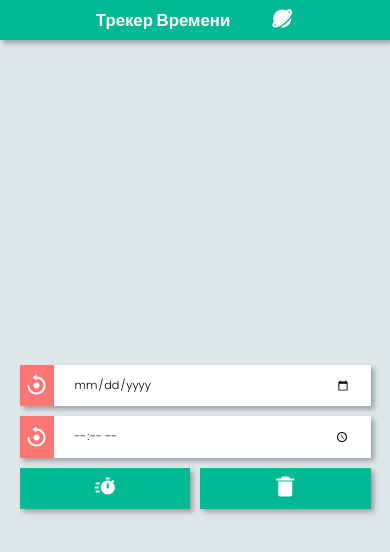
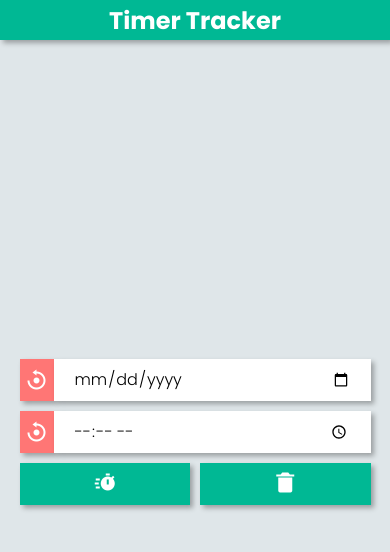
Before and after one commit to JasurIbraimov/Time-Tracker, a plain HTML site: page index.html in a window 390 px wide. Drawn offline with nearby package versions, Linux system fonts and the light colour scheme.

Commit message:
fixed bugs decided to remove lang switcher

```diff
--- a/index.html
+++ b/index.html
@@ -11,18 +11,7 @@
 	<body>
 		<section>
 			<header class="header">
-				<h1>Трекер Времени</h1>
-				<div class="language">
-					<div class="language__changer">
-						<i class="bx bxs-planet"></i>
-					</div>
-					<div class="language__variants">
-						<ul>
-							<li data-lang="ru">Русский</li>
-							<li data-lang="en">English</li>
-						</ul>
-					</div>
-				</div>
+				<h1>Timer Tracker</h1>
 			</header>
 			<div class="layer">
 				<form class="form" name="form">
@@ -35,37 +24,37 @@
 						<input name="time" type="time" />
 					</div>
 					<div class="form__buttons">
-						<button type="submit"><i class="bx bxs-timer"></i></button>
+						<button type="button" id='timerBtn'><i class="bx bxs-timer"></i></button>
 						<button type="button" class="form__reset-btn"><i class="bx bxs-trash-alt"></i></button>
 					</div>
 					<div class="tip" id="tip">
-						<p>Выберите один из вариантов!</p>
+						<p>Choose one of the options!</p>
 					</div>
 				</form>
 				<div class="timer timer_hidden" id="timer">
 					<div class="timer__unit">
 						<p class="timer__count" id="years">00</p>
-						<p class="timer__descr">Год</p>
+						<p class="timer__descr">Years</p>
 					</div>
 					<div class="timer__unit">
 						<p class="timer__count" id="months">00</p>
-						<p class="timer__descr">Месяц</p>
+						<p class="timer__descr">Months</p>
 					</div>
 					<div class="timer__unit">
 						<p class="timer__count" id="days">00</p>
-						<p class="timer__descr">День</p>
+						<p class="timer__descr">Days</p>
 					</div>
 					<div class="timer__unit">
 						<p class="timer__count" id="hours">00</p>
-						<p class="timer__descr">Час</p>
+						<p class="timer__descr">Hours</p>
 					</div>
 					<div class="timer__unit">
 						<p class="timer__count" id="minutes">00</p>
-						<p class="timer__descr">Минута</p>
+						<p class="timer__descr">Minutes</p>
 					</div>
 					<div class="timer__unit">
 						<p class="timer__count" id="seconds">00</p>
-						<p class="timer__descr">Секунда</p>
+						<p class="timer__descr">Seconds</p>
 					</div>
 				</div>
 			</div>
--- a/script.js
+++ b/script.js
@@ -1,72 +1,34 @@
 window.addEventListener('DOMContentLoaded', () => {
 	// CONSTANTS
-	let lang = 'ru'
-	let TIMER_STATUS
 	const MESSAGES = {
 		years: {
-			success: {
-				en: 'Year',
-				ru: 'Год'
-			},
-			error: {
-				en: 'Oops',
-				ru: 'Увы'
-			},
+			success: 'Years',
+			error: 'Oops',
 			reset: '00'
 		},
 		months: {
-			success: {
-				en: 'Month',
-				ru: 'Месяц'
-			},
-			error: {
-				en: 'This time',
-				ru: 'Это время'
-			},
+			success: 'Months',
+			error: 'This time',
 			reset: '00'
 		},
 		days: {
-			success: {
-				en: 'Days',
-				ru: 'День'
-			},
-			error: {
-				en: 'Will not return!',
-				ru: 'Не вернуть!'
-			},
+			success: 'Days',
+			error: 'Will not return!',
 			reset: '00'
 		},
 		hours: {
-			success: {
-				en: 'Hours',
-				ru: 'Час'
-			},
-			error: {
-				en: "Let's",
-				ru: 'Пора'
-			},
+			success: 'Hours',
+			error: "Let's",
 			reset: '00'
 		},
 		minutes: {
-			success: {
-				en: 'Minutes',
-				ru: 'Минута'
-			},
-			error: {
-				en: 'Move',
-				ru: 'двигаться'
-			},
+			success: 'Minutes',
+			error: "Move",
 			reset: '00'
 		},
 		seconds: {
-			success: {
-				en: 'Seconds',
-				ru: 'Секунда'
-			},
-			error: {
-				en: 'On!',
-				ru: 'вперед!'
-			},
+			success: 'Seconds',
+			error: 'On!',
 			reset: '00'
 		}
 	}
@@ -85,33 +47,25 @@ window.addEventListener('DOMContentLoaded', () => {
 		seconds = timer.querySelector('#seconds'),
 		resetBtns = document.querySelectorAll('.form__reset'),
 		resetFullTimer = document.querySelector('.form__reset-btn'),
-		languageChanger = document.querySelector('.language__changer'),
-		languageOptions = document.querySelector('.language__variants'),
-		languageVariants = languageOptions.querySelectorAll('ul li'),
-		headerTitle = document.querySelector('header h1'),
-		tip = document.getElementById('tip'),
-		layer = document.querySelector('.layer')
+		startTimerBtn = document.getElementById('timerBtn')
 
 	// HELPER FUNCTIONS
 	const addingZero = (number) => (number < 10 ? '0' + number : number)
-	const setTextsToElems = (messageObject, statusCode, lang, additionalObj = {}) => {
-		if (lang === 'en') {
-			headerTitle.innerHTML = 'Time Tracker'
-			tip.innerHTML = 'Choose one of the options!'
+	const setTextsToElems = (messageObject, statusCode, additionalObj = {}) => {
 			if (statusCode === STATUS_CODE.success) {
-				years.nextElementSibling.innerHTML = messageObject.years.success.en
-				months.nextElementSibling.innerHTML = messageObject.months.success.en
-				days.nextElementSibling.innerHTML = messageObject.days.success.en
-				hours.nextElementSibling.innerHTML = messageObject.hours.success.en
-				minutes.nextElementSibling.innerHTML = messageObject.minutes.success.en
-				seconds.nextElementSibling.innerHTML = messageObject.seconds.success.en
+				years.nextElementSibling.innerHTML = messageObject.years.success
+				months.nextElementSibling.innerHTML = messageObject.months.success
+				days.nextElementSibling.innerHTML = messageObject.days.success
+				hours.nextElementSibling.innerHTML = messageObject.hours.success
+				minutes.nextElementSibling.innerHTML = messageObject.minutes.success
+				seconds.nextElementSibling.innerHTML = messageObject.seconds.success
 			} else if (statusCode === STATUS_CODE.error) {
-				years.nextElementSibling.innerHTML = messageObject.years.error.en
-				months.nextElementSibling.innerHTML = messageObject.months.error.en
-				days.nextElementSibling.innerHTML = messageObject.days.error.en
-				hours.nextElementSibling.innerHTML = messageObject.hours.error.en
-				minutes.nextElementSibling.innerHTML = messageObject.minutes.error.en
-				seconds.nextElementSibling.innerHTML = messageObject.seconds.error.en
+				years.nextElementSibling.innerHTML = messageObject.years.error
+				months.nextElementSibling.innerHTML = messageObject.months.error
+				days.nextElementSibling.innerHTML = messageObject.days.error
+				hours.nextElementSibling.innerHTML = messageObject.hours.error
+				minutes.nextElementSibling.innerHTML = messageObject.minutes.error
+				seconds.nextElementSibling.innerHTML = messageObject.seconds.error
 			} else if (statusCode === STATUS_CODE.reset) {
 				years.innerHTML = messageObject.years.reset
 				months.innerHTML = messageObject.months.reset
@@ -127,39 +81,6 @@ window.addEventListener('DOMContentLoaded', () => {
 				minutes.innerHTML = additionalObj.minutes
 				seconds.innerHTML = additionalObj.seconds
 			}
-		} else if (lang === 'ru') {
-			headerTitle.innerHTML = 'Tрекер Времени'
-			tip.innerHTML = 'Выберите один из вариантов!'
-			if (statusCode === STATUS_CODE.success) {
-				years.nextElementSibling.innerHTML = messageObject.years.success.ru
-				months.nextElementSibling.innerHTML = messageObject.months.success.ru
-				days.nextElementSibling.innerHTML = messageObject.days.success.ru
-				hours.nextElementSibling.innerHTML = messageObject.hours.success.ru
-				minutes.nextElementSibling.innerHTML = messageObject.minutes.success.ru
-				seconds.nextElementSibling.innerHTML = messageObject.seconds.success.ru
-			} else if (statusCode === STATUS_CODE.error) {
-				years.nextElementSibling.innerHTML = messageObject.years.error.ru
-				months.nextElementSibling.innerHTML = messageObject.months.error.ru
-				days.nextElementSibling.innerHTML = messageObject.days.error.ru
-				hours.nextElementSibling.innerHTML = messageObject.hours.error.ru
-				minutes.nextElementSibling.innerHTML = messageObject.minutes.error.ru
-				seconds.nextElementSibling.innerHTML = messageObject.seconds.error.ru
-			} else if (statusCode === STATUS_CODE.reset) {
-				years.innerHTML = messageObject.years.reset
-				months.innerHTML = messageObject.months.reset
-				days.innerHTML = messageObject.days.reset
-				hours.innerHTML = messageObject.hours.reset
-				minutes.innerHTML = messageObject.minutes.reset
-				seconds.innerHTML = messageObject.seconds.reset
-			} else {
-				years.innerHTML = additionalObj.years
-				months.innerHTML = additionalObj.months
-				days.innerHTML = additionalObj.days
-				hours.innerHTML = additionalObj.hours
-				minutes.innerHTML = additionalObj.minutes
-				seconds.innerHTML = additionalObj.seconds
-			}
-		}
 	}
 
 	const getTimerInterval = (endingTime) => {
@@ -180,9 +101,8 @@ window.addEventListener('DOMContentLoaded', () => {
 		}
 		// Total - is a difference between ending time and current time
 	}
-	const setTimerState = (messageObject, visible, statusCode, lang) => {
-		TIMER_STATUS = statusCode
-		setTextsToElems(messageObject, statusCode, lang)
+	const setTimerState = (messageObject, visible, statusCode) => {
+		setTextsToElems(messageObject, statusCode)
 		timer.classList.remove('timer_hidden')
 		if (visible) {
 			timer.classList.remove('timer_disable')
@@ -261,11 +181,11 @@ window.addEventListener('DOMContentLoaded', () => {
 	function updateTimer(inputValue) {
 		const info = getTimerInterval(inputValue)
 		if (info) {
-			setTextsToElems(null, null, lang, info)
+			setTextsToElems(null, null, info)
 			if (info.total <= 0) {
 				timerF.stop()
 				timer.classList.add('timer_disable')
-				setTextsToElems(MESSAGES, STATUS_CODE.reset, lang)
+				setTextsToElems(MESSAGES, STATUS_CODE.reset)
 			}
 		}
 	}
@@ -274,17 +194,16 @@ window.addEventListener('DOMContentLoaded', () => {
 		timerF.stop()
 		if (inputValue) {
 			timerF.start(inputValue)
-			setTimerState(MESSAGES, true, STATUS_CODE.success, lang)
+			setTimerState(MESSAGES, true, STATUS_CODE.success)
 		} else {
-			setTimerState(MESSAGES, false, STATUS_CODE.error, lang)
+			setTimerState(MESSAGES, false, STATUS_CODE.error)
 		}
 	}
-	form.addEventListener('submit', (e) => {
-		e.preventDefault()
+	startTimerBtn.addEventListener('click', () => {
 		checkInputsValue(inputDate.value, inputTime.value)
 		if (!inputDate.value && !inputTime.value) {
 			timerF.stop()
-			setTextsToElems(MESSAGES, STATUS_CODE.reset, lang)
+			setTextsToElems(MESSAGES, STATUS_CODE.reset)
 			tip.classList.add('fadeIn')
 			setTimeout(() => {
 				tip.classList.remove('fadeIn')
@@ -306,29 +225,12 @@ window.addEventListener('DOMContentLoaded', () => {
 		localStorage.removeItem('time')
 		localStorage.removeItem('date')
 		timerF.stop()
-		setTextsToElems(MESSAGES, STATUS_CODE.reset, lang)
+		setTextsToElems(MESSAGES, STATUS_CODE.reset)
 	})
 
-	// SET LANGUAGE
-	languageChanger.addEventListener('click', (e) => {
-		languageOptions.classList.toggle('language__variants_visible')
-	})
-	languageVariants.forEach((option) => {
-		option.addEventListener('click', () => {
-			lang = option.getAttribute('data-lang')
-			localStorage.setItem('lang', lang)
-			languageOptions.classList.toggle('language__variants_visible')
-			setTextsToElems(MESSAGES, TIMER_STATUS, lang)
-		})
-	})
-	layer.addEventListener('click', () => {
-		languageOptions.classList.remove('language__variants_visible')
-	})
 	window.addEventListener('load', () => {
 		inputDate.value = localStorage.getItem('date')
 		inputTime.value = localStorage.getItem('time')
-		lang = localStorage.getItem('lang')
-		setTextsToElems(MESSAGES, STATUS_CODE.reset, lang)
 		checkInputsValue(inputDate.value, inputTime.value)
 	})
 })
--- a/style.css
+++ b/style.css
@@ -11,13 +11,13 @@
 	--bg-color: #dfe6e9;
 
 	/* FONT SIZE */
-	--coutdown-font-size: 5rem;
+	--coutdown-font-size: 6rem;
 	--text-font-size: 1rem;
 	--buttons-font-size: 0.8rem;
 
 	/* METRICS */
 	--layer-width: 1200px;
-	--timer-count-height: 220px;
+	--timer-count-height: 300px;
 	--timer-unit-width: 15%;
 	--timer-descr-height: 60px;
 	--form-height: 50px;
@@ -46,7 +46,7 @@ ul li {
 	max-width: var(--layer-width);
 	height: 100vh;
 	margin: 0px auto;
-	padding-top: 70px;
+	padding-top: 60px;
 	display: flex;
 	justify-content: center;
 	align-items: center;
@@ -183,12 +183,14 @@ ul li {
 }
 /* ---------------- TIP ----------------- */
 .tip.fadeIn {
+	visibility: visible;
 	opacity: 1;
 }
 .tip {
 	position: absolute;
 	border-radius: 10px;
 	padding: 20px;
+	visibility: hidden;
 	font-size: var(--text-font-size);
 	opacity: 0;
 	background: var(--support-color);
@@ -225,73 +227,44 @@ ul li {
 	z-index: 2;
 }
 
-.header .header__switcher {
-	margin-left: 60px;
-	cursor: pointer;
-}
 
-/*  LANGUAGE SWITCHER */
-.language {
-	margin-left: 40px;
-	cursor: pointer;
-	display: flex;
-	justify-content: center;
-	align-items: center;
-	position: relative;
-}
-.language .language__variants {
-	background: var(--text-color);
-	position: absolute;
-	display: none;
-	top: 40px;
-	left: 50%;
-	transform: translateX(-50%);
-	color: #000000;
-	z-index: 2;
-	font-size: var(--text-font-size);
-	box-shadow: var(--main-box-shadow);
-}
-.language .language__variants.language__variants_visible {
-	display: block;
-}
-.language .language__variants ul li {
-	cursor: pointer;
-	padding: 10px 20px;
-	transition: background-color 0.25s;
-	font-weight: 500;
-}
-.language .language__variants ul li:hover {
-	background-color: var(--secondary-color);
-	color: var(--text-color);
-}
 /* ------------- MEDIA QUERIES --------------- */
 @media (max-width: 1024px) {
 	:root {
 		/* FONT SIZE */
-		--coutdown-font-size: 4.5rem;
-		--text-font-size: 0.8rem;
+		--coutdown-font-size: 5rem;
+		--text-font-size: 1rem;
 		--buttons-font-size: 0.7rem;
 
 		/* METRICS */
 		--timer-height: 300px;
-		--timer-count-height: 180px;
+		--timer-count-height: 250px;
 		--timer-descr-height: 60px;
+		--timer-unit-width: 150px;
+
 	}
 }
 @media (max-width: 840px) {
 	:root {
 		/* FONT SIZE */
-		--coutdown-font-size: 3.5rem;
+		--coutdown-font-size: 4.5rem;
 
 		/* METRICS */
-		--timer-count-height: 160px;
+		--timer-count-height: 200px;
 		--timer-descr-height: 50px;
+		--timer-unit-width: 150px;
+	}
+	.timer {
+		flex-wrap: wrap;
 	}
 }
 @media (max-width: 720px) {
 	:root {
+		--coutdown-font-size: 4.8rem;
 		/* METRICS */
-		--timer-count-height: 130px;
+		--timer-count-height: 180px;
+		--timer-unit-width: 150px;
+
 		--timer-descr-height: 40px;
 		--form-height: 40px;
 	}
@@ -303,12 +276,11 @@ ul li {
 	:root {
 		/* METRICS */
 		--timer-unit-width: 20%;
-		--timer-count-height: 130px;
+		--timer-count-height: 170px;
+		--timer-unit-width: 120px;
+
 		--timer-descr-height: 40px;
 		--form-height: 40px;
-	}
-	.timer {
-		flex-wrap: wrap;
 	}
 	.form {
 		flex-direction: column;
@@ -329,27 +301,35 @@ ul li {
 	.form .form__buttons button {
 		width: 50%;
 	}
+	.tip {
+		left: 50%;
+		transform: translate(-50%, 100%);
+	}
 }
 @media (max-width: 420px) {
 	:root {
 		/* FONT SIZE */
-		--coutdown-font-size: 2.8rem;
-		--text-font-size: 0.7rem;
+		--coutdown-font-size: 4.5rem;
+		--text-font-size: 1rem;
 
 		/* METRICS */
-		--timer-count-height: 110px;
+		--timer-count-height: 160px;
+		--timer-unit-width: 120px;
 	}
+
 }
 @media (max-width: 360px) {
 	:root {
 		/* FONT SIZE */
-		--coutdown-font-size: 2rem;
-		--text-font-size: 0.6rem;
+		--coutdown-font-size: 4rem;
+		--text-font-size: 1rem;
 
 		/* METRICS */
-		--timer-count-height: 80px;
+		--timer-count-height: 150px;
+		--timer-unit-width: 100px;
 	}
 	.layer {
-		padding-top: 0px;
+		padding-top: 40px;
 	}
+
 }
```
